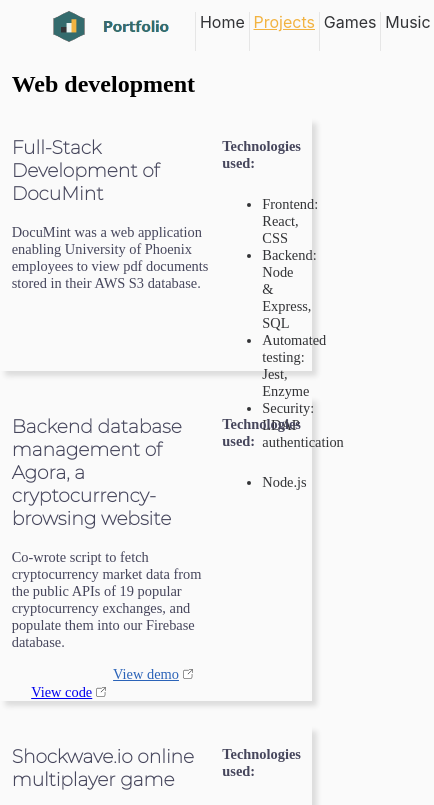
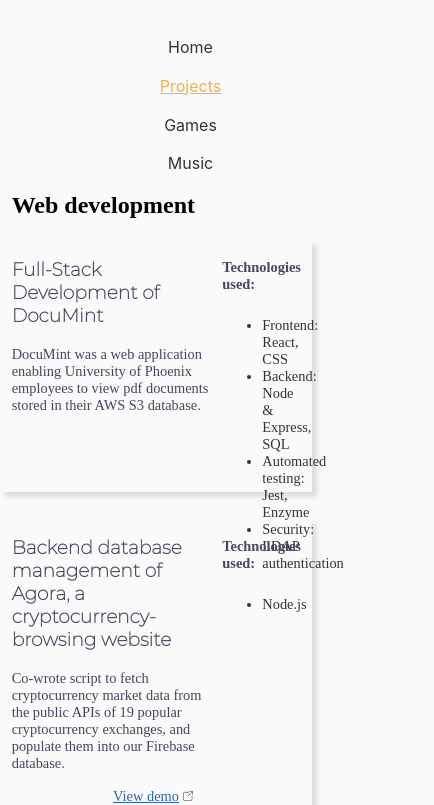
Before and after one commit to Teggoon/Personal-Portfolio, a React (Create React App) app: page /projects in a window 390 px wide. Shown: the top 805 px of the page, 434 px wide, since content can reach past the window. Built offline with nearby package versions, Linux system fonts and the light colour scheme; a web font is replaced by a local one.

Commit message:
added responsive design skeleton code

```diff
--- a/src/css/App.css
+++ b/src/css/App.css
@@ -32,29 +32,34 @@
   overflow-x: hidden
 }
 
+.App {
+  position: relative;
+  width: 100%;
+}
 
 .logo {
-  position: absolute;
+  float: left;
   width: 120px;
-  left: 50px;
-  top: 9px;
+  padding-left: 4vw;
+  padding-top: 9px;
   animation: fadeinfromtop 1s ease;
 }
 
 .navbar-container {
-  padding-left: 50vw;
   display: flex;
+  flex-wrap: wrap;
+  float: right;
   width: 50vw;
-  padding-top: 12px;
+  min-width: 400px;
+  padding-top: 2vh;
   animation: fadeinfromtop 1s ease;
 }
 
 .nav-link {
-  width: 100%;
   height: 22px;
   color: var(--dark);
-  padding-left: 1vw;
-  padding-right: 1vw;
+  padding-left: 4vw;
+  padding-right: 4vw;
   text-decoration: none;
   border-left: 1px solid var(--light-gray);
   text-align: center;
@@ -72,6 +77,7 @@
 }
 
 .homepage-container {
+  clear: right;
   overflow-y: scroll;
   overflow-x: hidden;
   height: 1600px;
@@ -242,7 +248,7 @@
 
 .view-project-demo-link {
   position: relative;
-  margin-top: 1vh;
+  margin-top: 0.8vh;
   margin-left: 50%;
 }
 .view-project-code-link {
@@ -327,3 +333,16 @@
     opacity: 1;
   }
 }
+
+
+@media screen and (max-width: 500px) {
+  .logo {
+    display: none;
+  }
+  .navbar-container {
+    width: 100vw;
+    flex-direction: column;
+
+  }
+
+}
```
